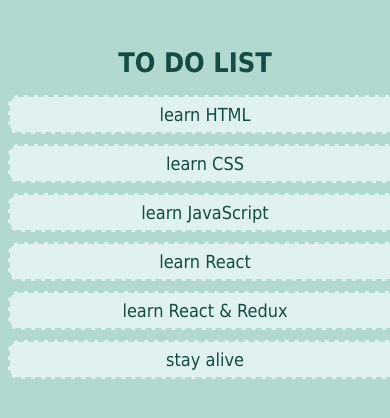
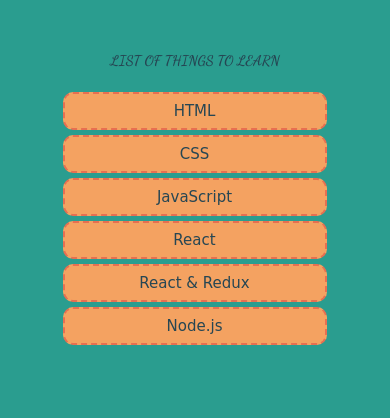
Before and after one commit to created-with-love/to-do-list, a plain HTML site: page src/index.html in a window 390 px wide. Drawn offline with Linux system fonts and the light colour scheme; a web font is replaced by a local one.

Commit message:
добавляет стилизации и логики перемещения элементов

```diff
--- a/src/index.html
+++ b/src/index.html
@@ -5,19 +5,22 @@
     <meta name="viewport" content="width=
     , initial-scale=1.0">
     <title>To-DO-list</title>
+    <link
+        href="https://fonts.googleapis.com/css2?family=Dancing+Script:wght@400;700&family=Sansita+Swashed:wght@400;700&display=swap"
+        rel="stylesheet">
     <link rel="stylesheet" href="./styles/styles.css">
 </head>
 <body>
     <section class="tasks">
-        <h1 class="tasks__title">To do list</h1>
+        <h1 class="tasks__title">List of things to learn</h1>
 
         <ul class="tasks__list">
-            <li class="tasks__item">learn HTML</li>
-            <li class="tasks__item">learn CSS</li>
-            <li class="tasks__item">learn JavaScript</li>
-            <li class="tasks__item">learn React</li>
-            <li class="tasks__item">learn React & Redux</li>
-            <li class="tasks__item">stay alive</li>
+            <li class="tasks__item">HTML</li>
+            <li class="tasks__item">CSS</li>
+            <li class="tasks__item">JavaScript</li>
+            <li class="tasks__item">React</li>
+            <li class="tasks__item">React & Redux</li>
+            <li class="tasks__item">Node.js</li>
         </ul>
     </section>
 
--- a/src/index.js
+++ b/src/index.js
@@ -14,6 +14,22 @@ tasksListElement.addEventListener(`dragend`, (evt) => {
   evt.target.classList.remove(`selected`);
 });
 
+
+// для проверки находится ли курсор на центром элемента и нужно ли делать замену
+const getNextElement = (cursorPosition, currentElement) => {
+  // Получаем объект с размерами и координатами
+  const currentElementCoord = currentElement.getBoundingClientRect();
+  // Находим вертикальную координату центра текущего элемента
+  const currentElementCenter = currentElementCoord.y + currentElementCoord.height / 2;
+
+  // Если курсор выше центра элемента, возвращаем текущий элемент
+  // В ином случае — следующий DOM-элемент
+  const nextElement = (cursorPosition < currentElementCenter) ?
+      currentElement :
+      currentElement.nextElementSibling;
+
+  return nextElement;
+};
 
 tasksListElement.addEventListener(`dragover`, (evt) => {
   // Разрешаем сбрасывать элементы в эту область
@@ -34,10 +50,19 @@ tasksListElement.addEventListener(`dragover`, (evt) => {
     return;
   }
 
-  // Находим элемент, перед которым будем вставлять
-  const nextElement = (currentElement === activeElement.nextElementSibling) ?
-      currentElement.nextElementSibling :
-      currentElement;
+ // evt.clientY — вертикальная координата курсора в момент,
+  // когда сработало событие
+  const nextElement = getNextElement(evt.clientY, currentElement);
+
+  // Проверяем, нужно ли менять элементы местами
+  if (
+    nextElement &&
+    activeElement === nextElement.previousElementSibling ||
+    activeElement === nextElement
+  ) {
+    // Если нет, выходим из функции, чтобы избежать лишних изменений в DOM
+    return;
+  }
 
   // Вставляем activeElement перед nextElement
   tasksListElement.insertBefore(activeElement, nextElement);
--- a/src/styles/styles.css
+++ b/src/styles/styles.css
@@ -1,13 +1,28 @@
 body {
-  font-family: "Tahoma", sans-serif;
+  font-family: "Sansita Swashed", cursive;
   font-size: 18px;
-  line-height: 25px;
-  color: #164a44;
+  line-height: 1.5;
+  color: #264653;
 
-  background-color: #b2d9d0;
+  background-color: #2a9d8f;
+}
+
+@media screen and (max-width: 480px) {
+  body {
+    font-size: 15px;
+    line-height: 1.6;
+  }
+}
+
+@media screen and (max-width: 480px) {
+  .tasks__title {
+    font-size: 14px;
+    line-height: 1.6;
+  }
 }
 
 .tasks__title {
+  font-family: "Dancing Script", cursive;
   margin: 50px 0 20px 0;
 
   text-align: center;
@@ -17,23 +32,23 @@ body {
 .tasks__list {
   margin: 0 auto;
   padding: 0;
-  width: 400px;
+  width: 265px;
   list-style: none;
 }
 
 .tasks__item {
   display: block;
-  width: 380px;
+  max-width: 250px;
 
   transition: background-color 0.5s;
-  margin-bottom: 10px;
+  margin-bottom: 5px;
   padding: 5px;
 
   text-align: center;
-  border: 2px dashed #b2d9d0;
+  border: 2px dashed #e76f51;
   border-radius: 10px;
   cursor: move;
-  background-color: #dff2ef;
+  background-color: #f4a261;
 
   transition: background-color 0.5s;
 }
```
